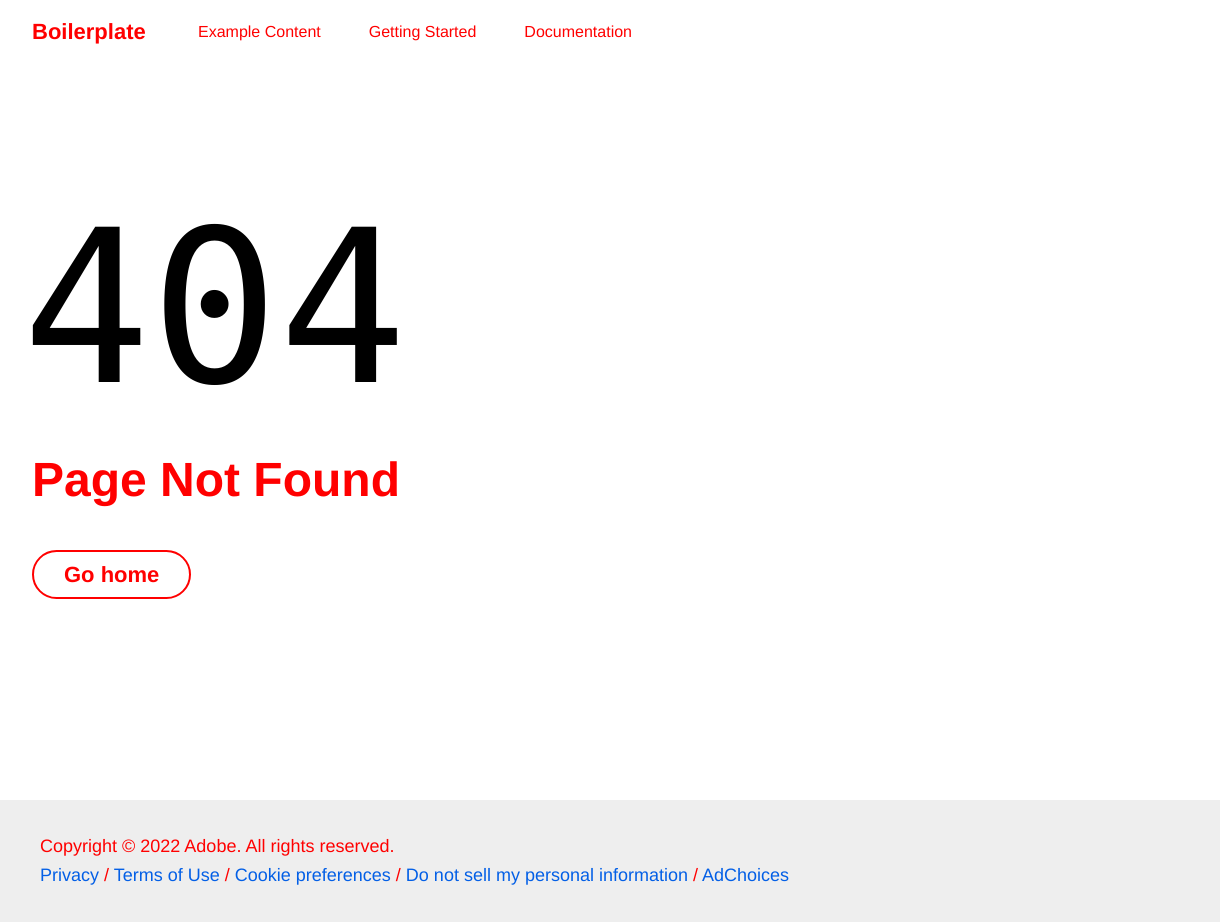
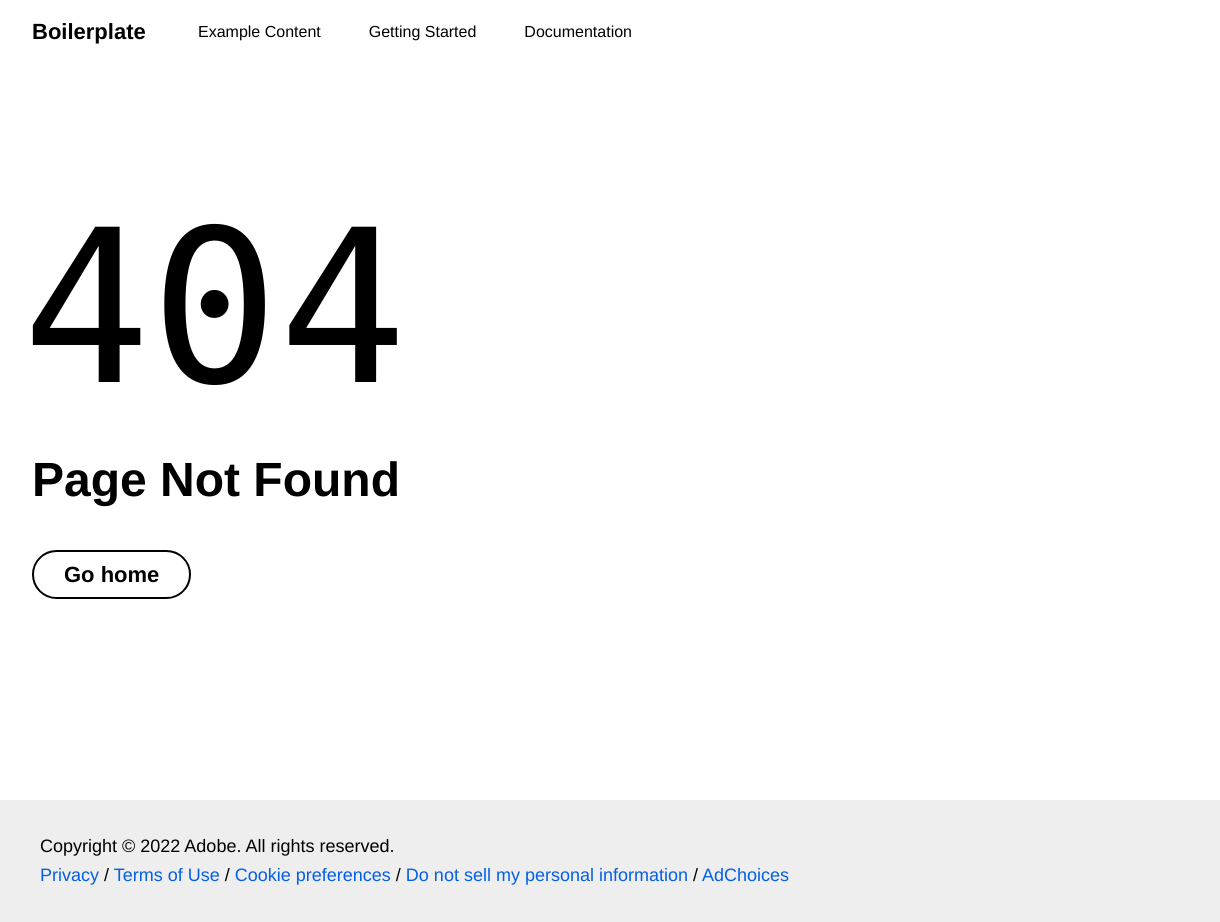
Before and after one commit to joannehoadobe/franklin-helix, a website with bundled scripts: page 404.html in a window 1280 px wide. Shown: the full height of the page, 0-1220 px from the left. Built offline with nearby package versions, Linux system fonts and the light colour scheme; files whose address does not match are found by name.

Commit message:
change style text color back to black.

```diff
--- a/styles/styles.css
+++ b/styles/styles.css
@@ -17,7 +17,7 @@
   --background-color: #fff;
   --overlay-background-color: #eee;
   --highlight-background-color: #ccc;
-  --text-color: /*#000*/red;
+  --text-color: #000;
 
   /* fonts */
   --body-font-family: 'helvetica neue', helvetica, ubuntu, roboto, noto, sans-serif;
```
